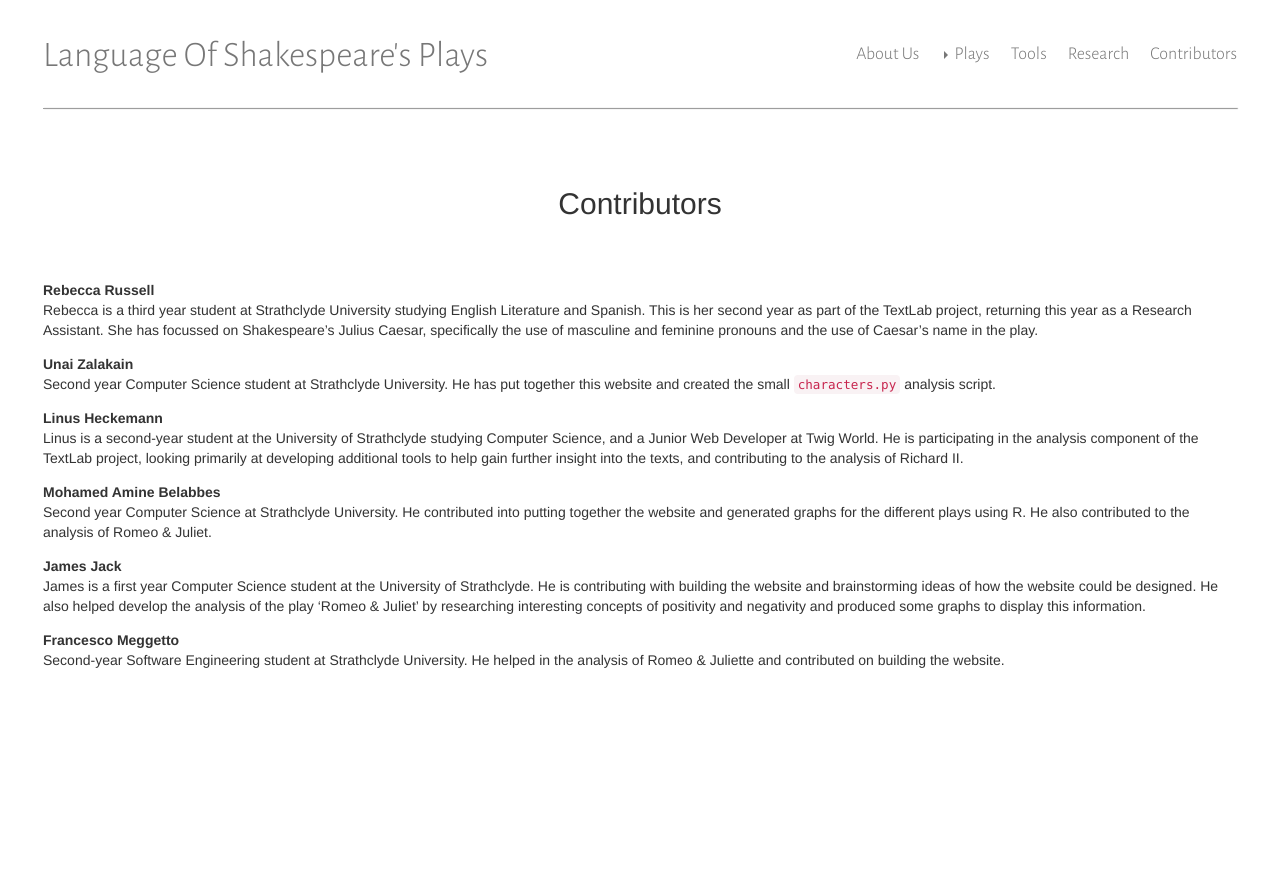
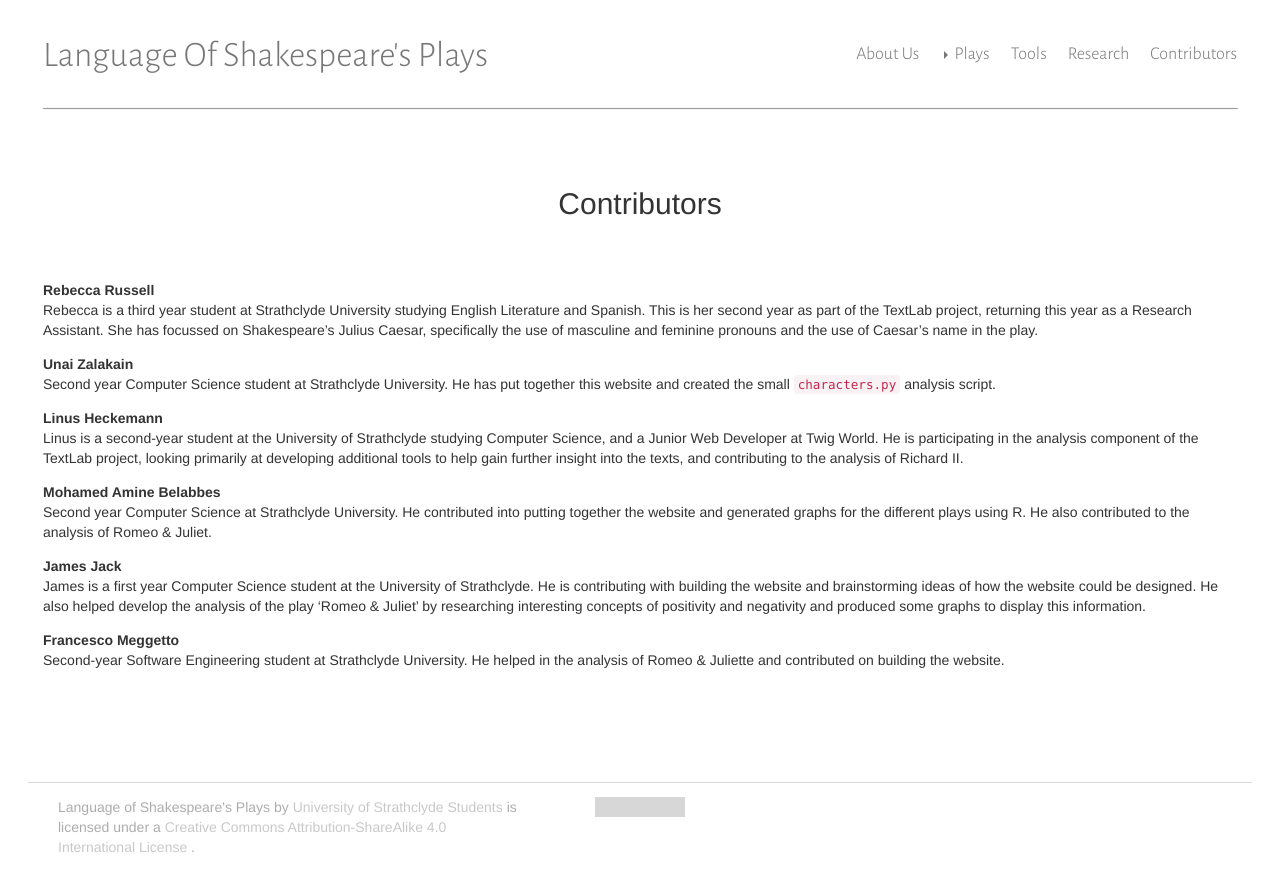
Before and after one commit to iahmed0/SU-LOSP.github.io, a Jekyll site: the page built from contributors.md, in a window 1280 px wide. Shown: the top 891 px of the page. Built offline with Jekyll 4.4.1, drawn with Linux system fonts in a browser that asks for light colours; grey boxes are pictures that could not be loaded.

Commit message:
Add footer with license

```diff
--- a/_layouts/default.html
+++ b/_layouts/default.html
@@ -40,8 +40,26 @@
       {{ content }}
     </main>
 
-    <footer>
+    <footer class="col-md-12">
+      <div id="license-text" class="col-md-5">
+        <span xmlns:dct="http://purl.org/dc/terms/" href="http://purl.org/dc/dcmitype/Text" property="dct:title" rel="dct:type">
+          Language of Shakespeare's Plays
+        </span>
+        by
+        <a xmlns:cc="http://creativecommons.org/ns#" href="http://losp.us/contributors/" property="cc:attributionName" rel="cc:attributionURL">
+          University of Strathclyde Students
+        </a>
+        is licensed under a
+        <a rel="license" href="http://creativecommons.org/licenses/by-sa/4.0/">
+          Creative Commons Attribution-ShareAlike 4.0 International License
+        </a>
+        .
+      </div>
+      <a id="license-logo" class="col-md-2" rel="license" href="http://creativecommons.org/licenses/by-sa/4.0/">
+        <img alt="Creative Commons License" src="https://i.creativecommons.org/l/by-sa/4.0/88x31.png" />
+      </a>
     </footer>
+
     <script charset="utf-8">
       document.getElementById("open-plays").onclick = function(e) {
         document.getElementById("plays").classList.toggle("open");
--- a/assets/css/main.scss
+++ b/assets/css/main.scss
@@ -153,6 +153,13 @@
             list-style: none;
         }
     }
+
+    & dl { margin: 2em 0 2em 0;
+    }
+
+    & dt {
+        margin-top: 1em;
+    }
 }
 
 article {
@@ -235,9 +242,18 @@
     }
 }
 
-dl { margin: 2em 0 2em 0;
+footer {
+    margin-top: 3em;
+    padding: 1em 0 1em 0;
+    border-top: 1px solid lighten($link-color, 15%);
+    opacity: .4;
+
+    &:hover {
+        opacity: 1;
+    }
+
+    & #license-logo img {
+        display: table;
+        margin: 0 auto 0 auto;
+    }
 }
-
-dt {
-    margin-top: 1em;
-}
```
